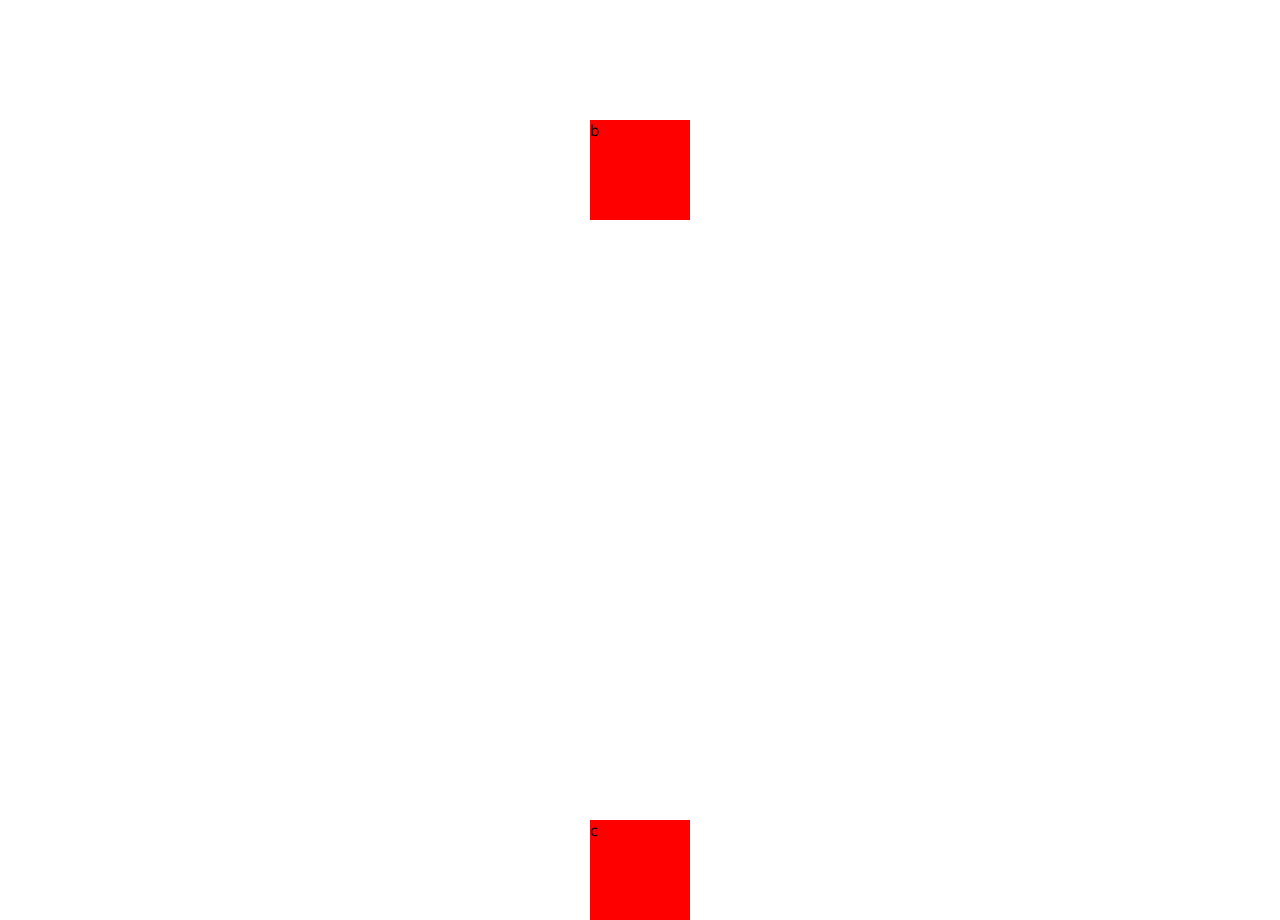
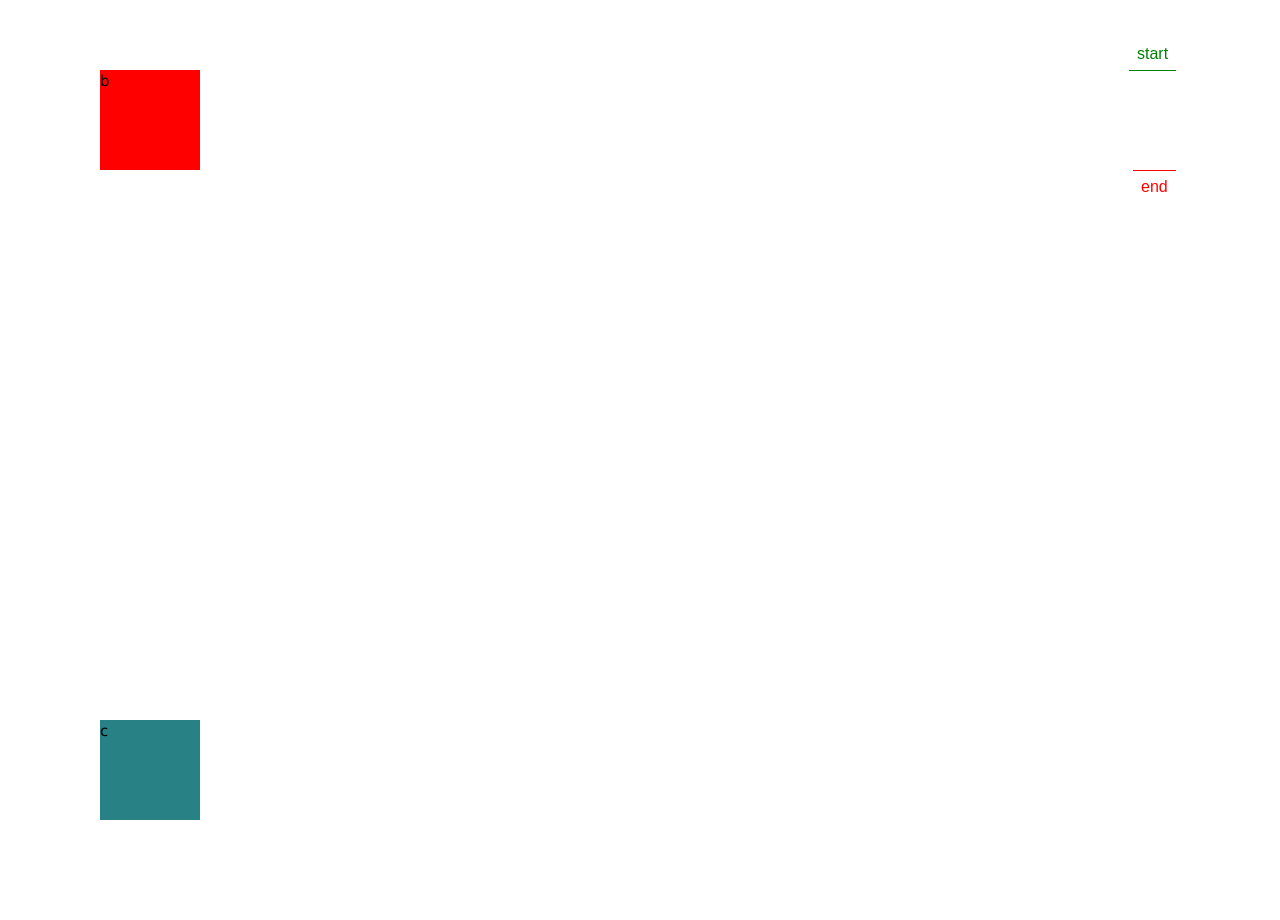
Before and after one commit to pathuGIT/gsap, a plain HTML site: page 06_scroll_I/index.html in a window 1280 px wide. Shown: the part 680-1600 px from the top of the page. Drawn offline with nearby package versions, Linux system fonts and the light colour scheme.

Commit message:
scroll trigger

```diff
--- a/06_scroll_I/App.js
+++ b/06_scroll_I/App.js
@@ -1,7 +1,31 @@
 gsap.registerPlugin(ScrollTrigger);
-gsap.to(".c",{
-    scrollTrigger: ".c",
+
+let tl = gsap.timeline({
+    scrollTrigger: {
+        trigger: ".b",
+        toggleActions: "restart pause reverse none",
+        start: "top center",
+        markers: true,
+        scrub:true,
+        // pin:".ghost"
+        pin: true
+    }
+})
+
+tl.to(".b",{
+    x:400,
     rotation:360,
     duration:3,
-    dellay:2
+    ease: "none",
+    backgroundColor: "purple",
 })
+
+
+// .to(".b",{
+//     duration: 1,
+// })
+
+// .to(".b",{
+//     x:0,
+//     duration: 3,
+// })
--- a/06_scroll_I/style.css
+++ b/06_scroll_I/style.css
@@ -3,11 +3,14 @@
     height: 200vh;
     flex-direction: column;
     justify-content: space-between;
-    align-items: center;
+    align-items: left;
 }
 .box{
     width: 100px;
     height: 100px;
+    background-color: rgb(40, 130, 133);
+    margin:100px;
+}
+.b{
     background-color: red;
-    margin-top:100px;
 }
```
Also changed, not shown: 06_scroll_I/index.html (+1 -1 lines).
